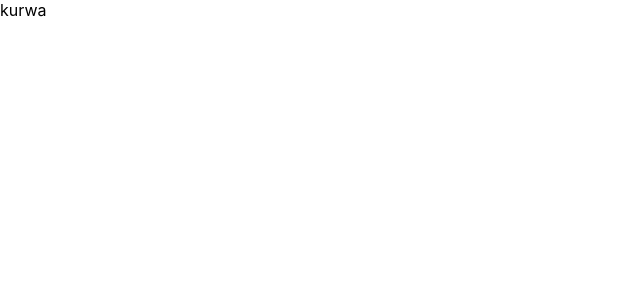
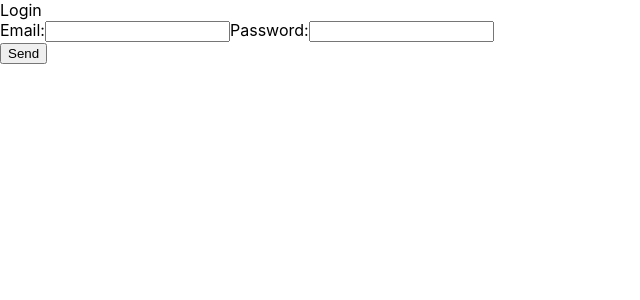
Before and after one commit to KrzysztofPa/bed_shop, a React (Create React App) app: page / in a window 1280 px wide. Shown: the top 300 px of the page, without its empty margins (0-640 px from the left). Built offline with nearby package versions, Linux system fonts and the light colour scheme.

Commit message:
add pages, connect with router

```diff
--- /dev/null
+++ b/src/Components/TopMenu/TopMenu.tsx
@@ -0,0 +1,3 @@
+export const TopMenu = (): JSX.Element => {
+    return <>TopMenu</>
+}
--- /dev/null
+++ b/src/Pages/Contact/Contact.tsx
@@ -0,0 +1,3 @@
+export const Contact = (): JSX.Element => {
+    return <>Contact</>
+}
--- /dev/null
+++ b/src/Pages/Login/Login.tsx
@@ -0,0 +1,33 @@
+import {useState} from "react";
+
+export const Login = (): JSX.Element => {
+
+    const [errorString, setErrorString] = useState('')
+
+
+    const checkPassword = (e: React.FormEvent<HTMLInputElement>) => {
+
+        if (e.currentTarget.value.length <= 6) {
+            setErrorString('Password should have at least 6 lenght')
+        } else {
+            setErrorString('')
+        }
+    }
+
+
+    return <>
+        Login
+        <form>
+            <label>Email:
+                <input type='email'/>
+            </label>
+            <label>Password:
+                <input type='password' onChange={(e) => {
+                    checkPassword(e)
+                }}/>
+            </label>
+            <div>{errorString}</div>
+            <input type="submit" value="Send"/>
+        </form>
+    </>
+}
--- /dev/null
+++ b/src/Pages/Main/Main.tsx
@@ -0,0 +1,3 @@
+export const Main = (): JSX.Element => {
+    return <>Main</>
+}
--- /dev/null
+++ b/src/Pages/Shop/Shop.tsx
@@ -0,0 +1,3 @@
+export const Shop = (): JSX.Element => {
+    return <>Shop</>
+}
--- a/src/index.tsx
+++ b/src/index.tsx
@@ -4,12 +4,18 @@ import './index.css';
 import reportWebVitals from './reportWebVitals';
 import {BrowserRouter, Route, Routes} from "react-router-dom";
 import {Routing} from "./services/Routing";
+import {Login} from './Pages/Login/Login';
+import {Main} from "./Pages/Main/Main";
+import {Contact} from "./Pages/Contact/Contact";
+import {Shop} from "./Pages/Shop/Shop";
 
 ReactDOM.render(
     <BrowserRouter>
         <Routes>
-            <Route path="/" element={<>kurwa</>}/>
-            <Route path={Routing.main} element={<>kurwa</>}/>
+            <Route path="/" element={<Login/>}/>
+            <Route path={Routing.main} element={<Main/>}/>
+            <Route path={Routing.contact} element={<Contact/>}/>
+            <Route path={Routing.shop} element={<Shop/>}/>
         </Routes>
     </BrowserRouter>,
     document.getElementById('root')
--- a/src/services/Routing.ts
+++ b/src/services/Routing.ts
@@ -1,5 +1,3 @@
-
-
 export const Routing = {
     base: '/',
     login: '/login',
```
